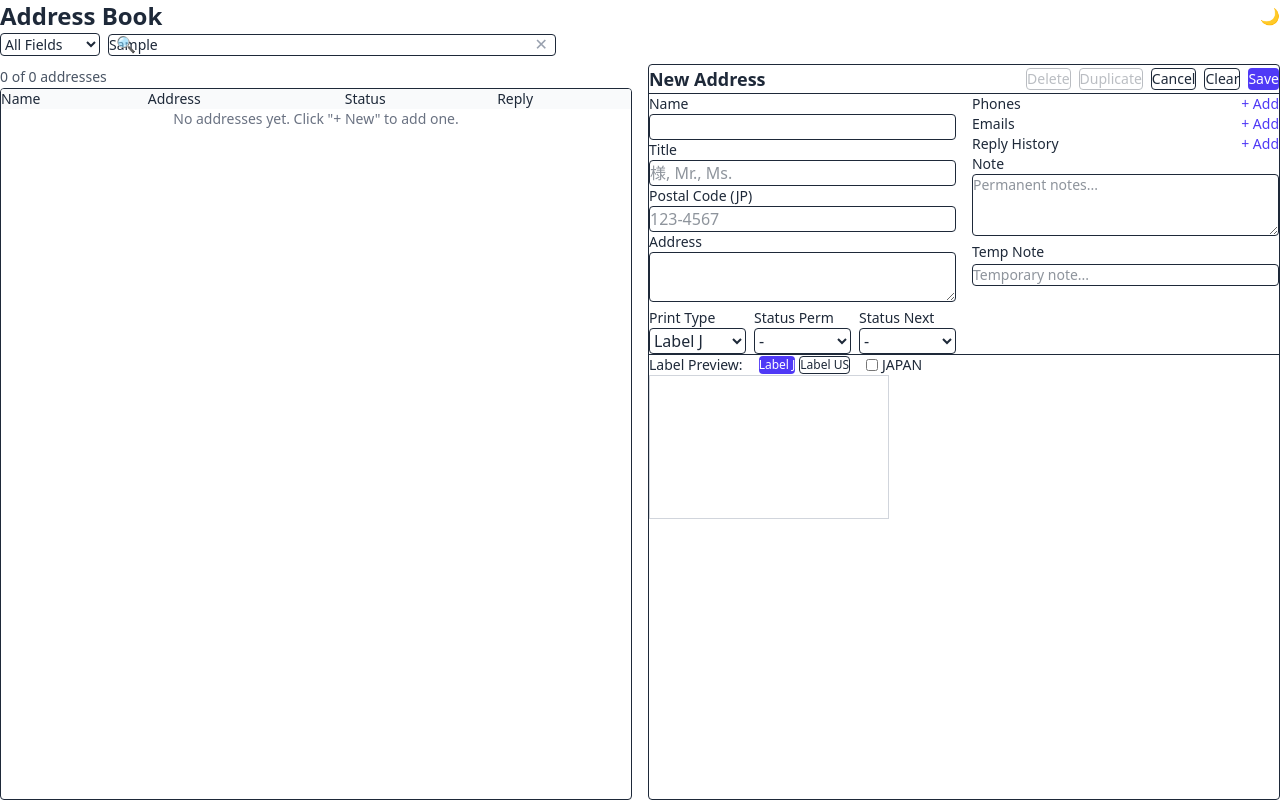
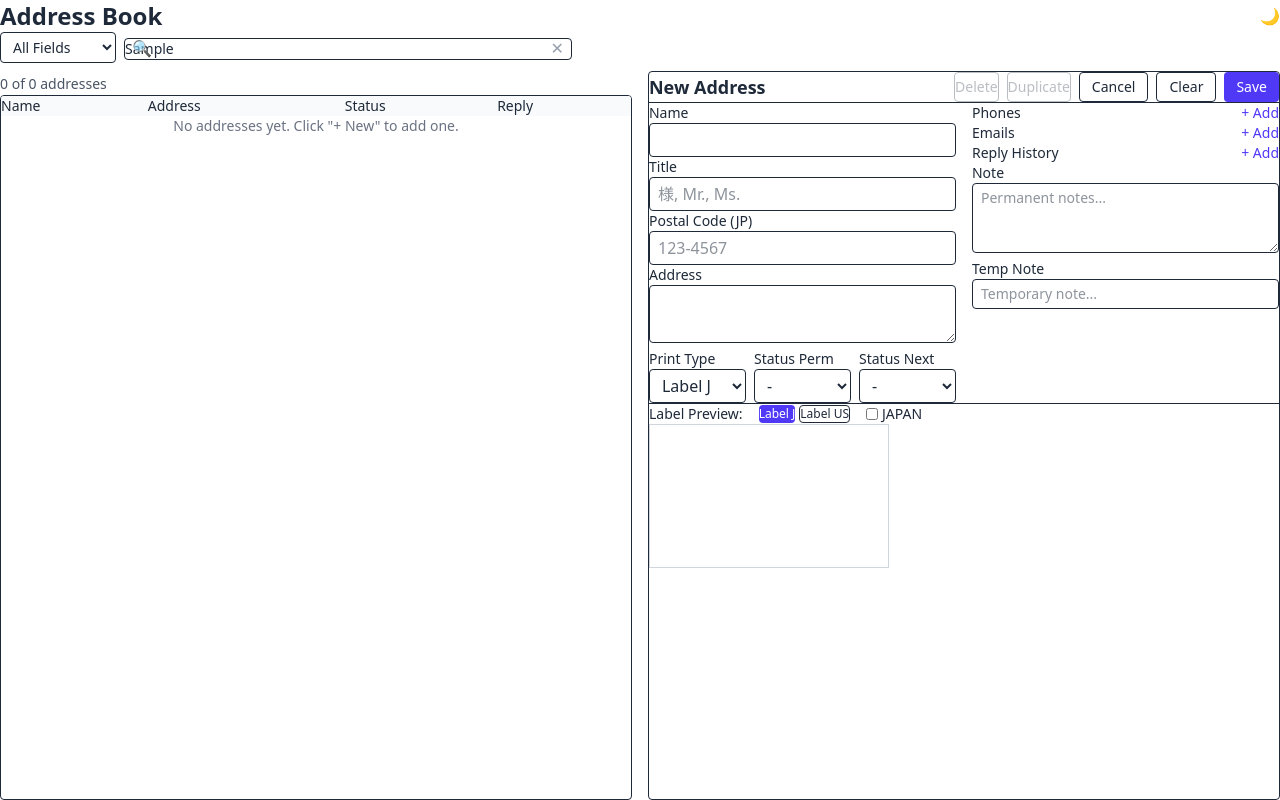
Before and after one commit to kkoisland/react-addressbook, a React (Vite) app: page / in a window 1280 px wide. Both pictures are taken after typing "Sample" into the empty fields and a click on the button "+ New". Built offline with nearby package versions, Linux system fonts and the light colour scheme.

Commit message:
refactor: extract common CSS classes (input-base, btn-primary, btn-secondary)

```diff
--- a/biome.json
+++ b/biome.json
@@ -35,5 +35,17 @@
 		"parser": {
 			"tailwindDirectives": true
 		}
-	}
+	},
+	"overrides": [
+		{
+			"includes": ["**/*.css"],
+			"linter": {
+				"rules": {
+					"complexity": {
+						"noImportantStyles": "off"
+					}
+				}
+			}
+		}
+	]
 }
--- a/src/AddressForm.tsx
+++ b/src/AddressForm.tsx
@@ -130,11 +130,7 @@ const AddressForm = ({
 					>
 						Duplicate
 					</button>
-					<button
-						type="button"
-						onClick={onCancel}
-						className="px-3 py-1 text-sm border rounded hover:bg-gray-100 dark:hover:bg-slate-700 dark:border-gray-600"
-					>
+					<button type="button" onClick={onCancel} className="btn-secondary">
 						Cancel
 					</button>
 					<button
@@ -143,14 +139,11 @@ const AddressForm = ({
 							setFormData(emptyAddress);
 							onClear();
 						}}
-						className="px-3 py-1 text-sm border rounded hover:bg-gray-100 dark:hover:bg-slate-700 dark:border-gray-600"
+						className="btn-secondary"
 					>
 						Clear
 					</button>
-					<button
-						type="submit"
-						className="px-3 py-1 text-sm bg-indigo-600 text-white rounded hover:bg-indigo-700"
-					>
+					<button type="submit" className="btn-primary">
 						{address ? "Update" : "Save"}
 					</button>
 				</div>
@@ -167,7 +160,7 @@ const AddressForm = ({
 							onChange={(e) =>
 								setFormData({ ...formData, name: e.target.value })
 							}
-							className="w-full px-2 py-1 border rounded dark:bg-slate-800 dark:border-gray-600"
+							className="w-full input-base"
 							required
 						/>
 					</label>
@@ -181,7 +174,7 @@ const AddressForm = ({
 								setFormData({ ...formData, title: e.target.value })
 							}
 							placeholder="様, Mr., Ms."
-							className="w-full px-2 py-1 border rounded dark:bg-slate-800 dark:border-gray-600"
+							className="w-full input-base"
 						/>
 					</label>
 
@@ -196,7 +189,7 @@ const AddressForm = ({
 								setFormData({ ...formData, postalCodeJP: e.target.value })
 							}
 							placeholder="123-4567"
-							className="w-full px-2 py-1 border rounded dark:bg-slate-800 dark:border-gray-600"
+							className="w-full input-base"
 						/>
 					</label>
 
@@ -208,7 +201,7 @@ const AddressForm = ({
 								setFormData({ ...formData, address: e.target.value })
 							}
 							rows={2}
-							className="w-full px-2 py-1 border rounded dark:bg-slate-800 dark:border-gray-600"
+							className="w-full input-base"
 						/>
 					</label>
 
@@ -223,7 +216,7 @@ const AddressForm = ({
 										printType: (e.target.value || null) as LabelType | null,
 									})
 								}
-								className="w-full px-2 py-1 border rounded dark:bg-slate-800 dark:border-gray-600"
+								className="w-full input-base"
 							>
 								<option value="">-</option>
 								{printTypes.map((t) => (
@@ -246,7 +239,7 @@ const AddressForm = ({
 										statusPerm: e.target.value || null,
 									})
 								}
-								className="w-full px-2 py-1 border rounded dark:bg-slate-800 dark:border-gray-600"
+								className="w-full input-base"
 							>
 								<option value="">-</option>
 								{statusPermOptions.map((t) => (
@@ -269,7 +262,7 @@ const AddressForm = ({
 										statusNext: e.target.value || null,
 									})
 								}
-								className="w-full px-2 py-1 border rounded dark:bg-slate-800 dark:border-gray-600"
+								className="w-full input-base"
 							>
 								<option value="">-</option>
 								{statusNextOptions.map((t) => (
@@ -310,7 +303,7 @@ const AddressForm = ({
 							}
 							rows={3}
 							placeholder="Permanent notes..."
-							className="w-full px-2 py-1 text-sm border rounded dark:bg-slate-800 dark:border-gray-600"
+							className="w-full input-base text-sm"
 						/>
 					</label>
 
@@ -323,7 +316,7 @@ const AddressForm = ({
 								setFormData({ ...formData, tempNote: e.target.value })
 							}
 							placeholder="Temporary note..."
-							className="w-full px-2 py-1 text-sm border rounded dark:bg-slate-800 dark:border-gray-600"
+							className="w-full input-base text-sm"
 						/>
 					</label>
 				</div>
--- a/src/AddressFormEmail.tsx
+++ b/src/AddressFormEmail.tsx
@@ -42,7 +42,7 @@ const AddressFormEmail = ({ emails, onChange }: AddressFormEmailProps) => {
 					<select
 						value={email.type}
 						onChange={(e) => updateEmail(email.id, "type", e.target.value)}
-						className="px-2 py-1 text-sm border rounded dark:bg-slate-800 dark:border-gray-600"
+						className="input-base text-sm"
 						aria-label="Email type"
 					>
 						{emailTypes.map((t) => (
@@ -57,7 +57,7 @@ const AddressFormEmail = ({ emails, onChange }: AddressFormEmailProps) => {
 						onChange={(e) => updateEmail(email.id, "address", e.target.value)}
 						placeholder="Email address"
 						aria-label="Email address"
-						className="flex-1 px-2 py-1 text-sm border rounded dark:bg-slate-800 dark:border-gray-600"
+						className="flex-1 input-base text-sm"
 					/>
 					<button
 						type="button"
--- a/src/AddressFormPhone.tsx
+++ b/src/AddressFormPhone.tsx
@@ -42,7 +42,7 @@ const AddressFormPhone = ({ phones, onChange }: AddressFormPhoneProps) => {
 					<select
 						value={phone.type}
 						onChange={(e) => updatePhone(phone.id, "type", e.target.value)}
-						className="px-2 py-1 text-sm border rounded dark:bg-slate-800 dark:border-gray-600"
+						className="input-base text-sm"
 						aria-label="Phone type"
 					>
 						{phoneTypes.map((t) => (
@@ -57,7 +57,7 @@ const AddressFormPhone = ({ phones, onChange }: AddressFormPhoneProps) => {
 						onChange={(e) => updatePhone(phone.id, "number", e.target.value)}
 						placeholder="Phone number"
 						aria-label="Phone number"
-						className="flex-1 px-2 py-1 text-sm border rounded dark:bg-slate-800 dark:border-gray-600"
+						className="flex-1 input-base text-sm"
 					/>
 					<button
 						type="button"
--- a/src/AddressFormReplyStatus.tsx
+++ b/src/AddressFormReplyStatus.tsx
@@ -57,7 +57,7 @@ const AddressFormReplyStatus = ({
 						}
 						placeholder="Year"
 						aria-label="Year"
-						className="w-20 px-2 py-1 text-sm border rounded dark:bg-slate-800 dark:border-gray-600"
+						className="w-20 input-base text-sm"
 					/>
 					<select
 						value={reply.type || ""}
@@ -65,7 +65,7 @@ const AddressFormReplyStatus = ({
 							updateReplyStatus(reply.id, "type", e.target.value || null)
 						}
 						aria-label="Reply type"
-						className="flex-1 px-2 py-1 text-sm border rounded dark:bg-slate-800 dark:border-gray-600"
+						className="flex-1 input-base text-sm"
 					>
 						<option value="">-</option>
 						{replyTypes.map((t) => (
--- a/src/AddressList.tsx
+++ b/src/AddressList.tsx
@@ -193,7 +193,7 @@ const AddressList = ({
 				<select
 					value={searchField}
 					onChange={(e) => setSearchField(e.target.value as SearchField)}
-					className={`px-2 py-1 text-sm border rounded dark:bg-slate-800 dark:border-gray-600 ${isSearchMode || isPrintMode ? "opacity-50 cursor-not-allowed" : ""}`}
+					className={`input-base text-sm ${isSearchMode || isPrintMode ? "opacity-50 cursor-not-allowed" : ""}`}
 					aria-label="Search field"
 					disabled={isSearchMode || isPrintMode}
 				>
@@ -235,21 +235,21 @@ const AddressList = ({
 						<button
 							type="button"
 							onClick={() => handleQuickPrint("labelJp")}
-							className="px-3 py-1 text-sm bg-indigo-600 text-white rounded hover:bg-indigo-700"
+							className="btn-primary"
 						>
 							Label J ({printQuickCounts.labelJp})
 						</button>
 						<button
 							type="button"
 							onClick={() => handleQuickPrint("labelUs")}
-							className="px-3 py-1 text-sm bg-indigo-600 text-white rounded hover:bg-indigo-700"
+							className="btn-primary"
 						>
 							Label US ({printQuickCounts.labelUs})
 						</button>
 						<button
 							type="button"
 							onClick={handleCustomPrint}
-							className="px-3 py-1 text-sm border rounded hover:bg-gray-100 dark:hover:bg-slate-700 dark:border-gray-600"
+							className="btn-secondary"
 						>
 							Custom
 						</button>
@@ -257,7 +257,7 @@ const AddressList = ({
 							<button
 								type="button"
 								onClick={() => onPrint([selectedAddress])}
-								className="px-3 py-1 text-sm bg-indigo-600 text-white rounded hover:bg-indigo-700"
+								className="btn-primary"
 							>
 								🖨️ Print Preview (1)
 							</button>
@@ -265,7 +265,7 @@ const AddressList = ({
 						<button
 							type="button"
 							onClick={handleClosePrint}
-							className="px-3 py-1 text-sm border rounded hover:bg-gray-100 dark:hover:bg-slate-700 dark:border-gray-600"
+							className="btn-secondary"
 						>
 							✕
 						</button>
@@ -276,7 +276,7 @@ const AddressList = ({
 							<button
 								type="button"
 								onClick={() => onPrint(filteredAddresses)}
-								className="px-3 py-1 text-sm bg-indigo-600 text-white rounded hover:bg-indigo-700"
+								className="btn-primary"
 							>
 								🖨️ Print Preview ({filteredAddresses.length})
 							</button>
@@ -284,7 +284,7 @@ const AddressList = ({
 						<button
 							type="button"
 							onClick={handleCloseFind}
-							className="px-3 py-1 text-sm border rounded hover:bg-gray-100 dark:hover:bg-slate-700 dark:border-gray-600"
+							className="btn-secondary"
 						>
 							✕
 						</button>
@@ -296,14 +296,14 @@ const AddressList = ({
 							<button
 								type="button"
 								onClick={handleNewAddress}
-								className="px-3 py-1 text-sm bg-indigo-600 text-white rounded hover:bg-indigo-700"
+								className="btn-primary"
 							>
 								+ New
 							</button>
 							<button
 								type="button"
 								onClick={handleFind}
-								className="px-3 py-1 text-sm border rounded hover:bg-gray-100 dark:hover:bg-slate-700 dark:border-gray-600"
+								className="btn-secondary"
 							>
 								🔍 Find
 							</button>
--- a/src/App.tsx
+++ b/src/App.tsx
@@ -73,21 +73,21 @@ function App() {
 							<button
 								type="button"
 								onClick={() => setRequestPrintMode(true)}
-								className="px-3 py-1 text-sm border rounded hover:bg-gray-100 dark:hover:bg-slate-700 dark:border-gray-600"
+								className="btn-secondary"
 							>
 								🖨️ Print
 							</button>
 							<button
 								type="button"
 								onClick={() => setCurrentPage("print-sender")}
-								className="px-3 py-1 text-sm border rounded hover:bg-gray-100 dark:hover:bg-slate-700 dark:border-gray-600"
+								className="btn-secondary"
 							>
 								🏠 Sender
 							</button>
 							<button
 								type="button"
 								onClick={() => setCurrentPage("import")}
-								className="px-3 py-1 text-sm border rounded hover:bg-gray-100 dark:hover:bg-slate-700 dark:border-gray-600"
+								className="btn-secondary"
 							>
 								📥 Import
 							</button>
--- a/src/ImportPage.tsx
+++ b/src/ImportPage.tsx
@@ -18,7 +18,7 @@ const IMPORT_FILES = {
 };
 
 const buttonStyle =
-	"px-4 py-2 text-sm border rounded cursor-pointer hover:bg-gray-100 dark:hover:bg-slate-700 dark:border-gray-600 disabled:opacity-50 disabled:cursor-not-allowed";
+	"btn-secondary px-4 py-2 disabled:opacity-50 disabled:cursor-not-allowed";
 
 const ImportPage = ({
 	onImport,
--- a/src/index.css
+++ b/src/index.css
@@ -5,6 +5,19 @@
 	margin: 0;
 	padding: 0;
 	box-sizing: border-box;
+}
+
+/* Common form styles */
+.input-base {
+	@apply px-2 py-1 border rounded dark:bg-slate-800 dark:border-gray-600;
+}
+
+.btn-primary {
+	@apply px-3 py-1 text-sm bg-indigo-600 text-white rounded hover:bg-indigo-700;
+}
+
+.btn-secondary {
+	@apply px-3 py-1 text-sm border rounded hover:bg-gray-100 dark:hover:bg-slate-700 dark:border-gray-600;
 }
 
 /* Print styles for Brother DK-1209 labels (63.5mm × 38.1mm) */
```
Also changed, not shown: src/AddressSearchPanel.tsx (+14 -18 lines), src/PrintPreview.tsx (+3 -11 lines), src/SenderPrintPreview.tsx (+6 -14 lines).
